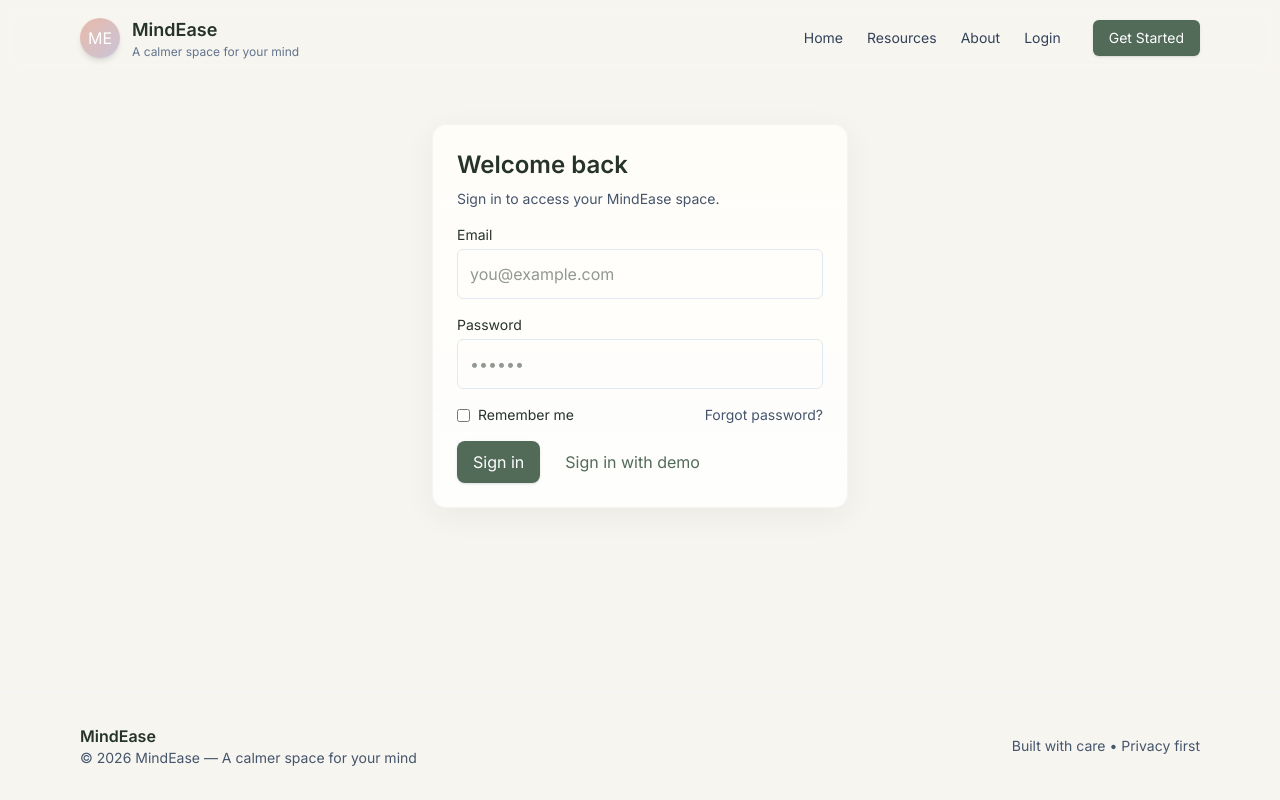
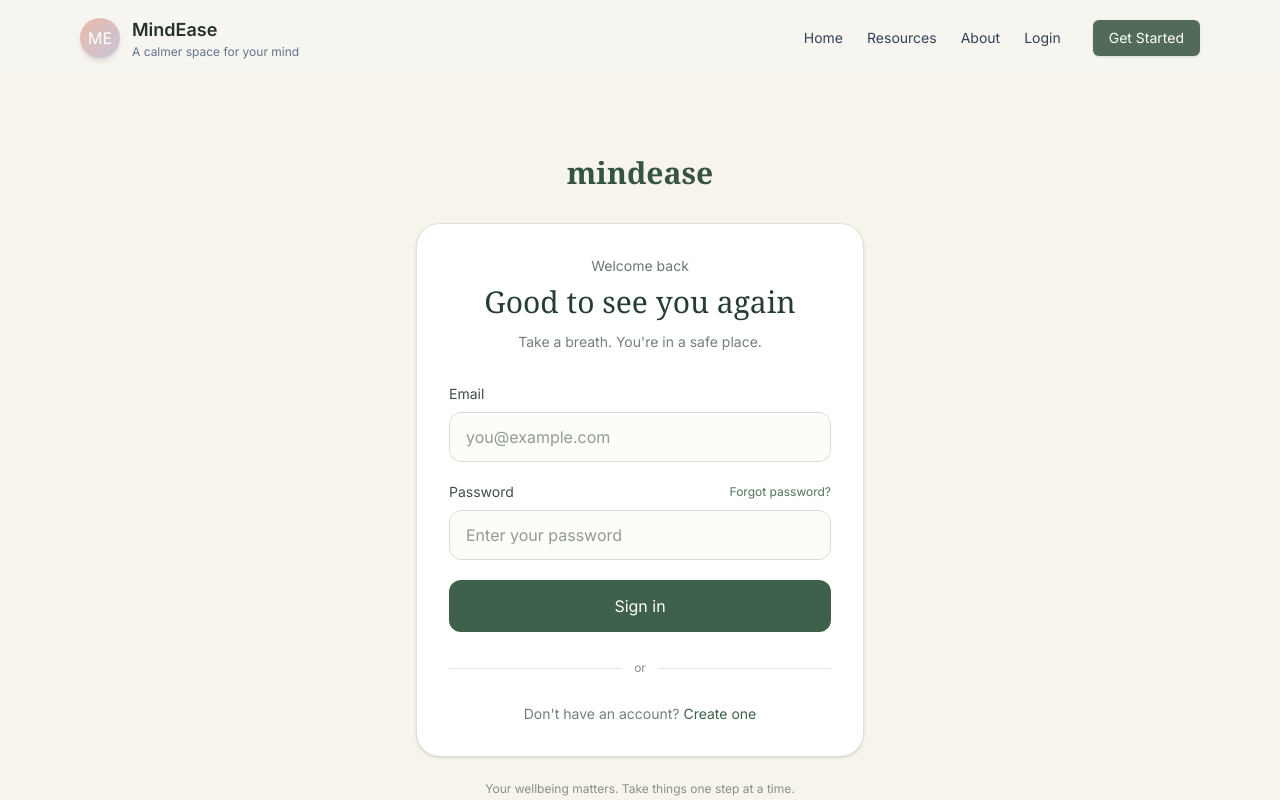
Before and after one commit to tanvisharma13/mindease, a React (Vite) app: page /login in a window 1280 px wide. Shown: the top 800 px of the page. Built offline with nearby package versions, Linux system fonts and the light colour scheme.

Commit message:
feat: add login page

```diff
--- a/src/pages/Login.jsx
+++ b/src/pages/Login.jsx
@@ -1,30 +1,163 @@
-import Button from '../components/Button'
+import { useState } from "react";
+import { Link, useNavigate } from "react-router-dom";
 
-export default function Login(){
+function Login() {
+  const navigate = useNavigate();
+
+  const [form, setForm] = useState({
+    email: "",
+    password: "",
+  });
+
+  const [error, setError] = useState("");
+
+  const handleChange = (e) => {
+    setForm({
+      ...form,
+      [e.target.name]: e.target.value,
+    });
+    setError("");
+  };
+
+  const handleSubmit = (e) => {
+    e.preventDefault();
+
+    if (!form.email || !form.password) {
+      setError("Please enter your email and password.");
+      return;
+    }
+
+    const users = JSON.parse(localStorage.getItem("mindease_users")) || [];
+
+    const user = users.find(
+      (item) =>
+        item.email.toLowerCase() === form.email.toLowerCase() &&
+        item.password === form.password
+    );
+
+    if (!user) {
+      setError("Invalid email or password.");
+      return;
+    }
+
+    localStorage.setItem("mindease_user", JSON.stringify(user));
+
+    navigate("/dashboard");
+  };
+
   return (
-    <div className="max-w-md mx-auto px-4 py-12">
-      <div className="glass-card soft-rounded p-6">
-        <h2 className="text-2xl font-semibold">Welcome back</h2>
-        <p className="text-sm text-slate-600 mt-2">Sign in to access your MindEase space.</p>
-        <form className="mt-4 space-y-4">
-          <label className="block">
-            <div className="text-sm mb-1">Email</div>
-            <input className="w-full p-3 rounded-md border border-slate-200" placeholder="you@example.com" />
-          </label>
-          <label className="block">
-            <div className="text-sm mb-1">Password</div>
-            <input type="password" className="w-full p-3 rounded-md border border-slate-200" placeholder="••••••" />
-          </label>
-          <div className="flex items-center justify-between">
-            <label className="flex items-center gap-2 text-sm"><input type="checkbox"/> Remember me</label>
-            <a href="#" className="text-sm text-slate-600">Forgot password?</a>
+    <div className="min-h-screen bg-[#F7F4EC] flex items-center justify-center px-4 py-10">
+      <div className="w-full max-w-md">
+        <Link
+          to="/"
+          className="block text-center text-3xl font-serif font-semibold text-[#365443] mb-8"
+        >
+          mindease
+        </Link>
+
+        <div className="bg-white border border-[#DCE3D9] rounded-3xl p-8 shadow-sm">
+          <div className="text-center mb-8">
+            <p className="text-sm text-[#6B7B70] mb-2">
+              Welcome back
+            </p>
+
+            <h1 className="text-3xl font-serif text-[#263D31]">
+              Good to see you again
+            </h1>
+
+            <p className="text-[#718078] mt-3 text-sm">
+              Take a breath. You&apos;re in a safe place.
+            </p>
           </div>
-          <div className="mt-4 flex gap-2">
-            <Button type="submit">Sign in</Button>
-            <Button variant="ghost">Sign in with demo</Button>
+
+          {error && (
+            <div className="mb-5 rounded-xl bg-red-50 border border-red-200 px-4 py-3 text-sm text-red-700">
+              {error}
+            </div>
+          )}
+
+          <form onSubmit={handleSubmit} className="space-y-5">
+            <div>
+              <label
+                htmlFor="email"
+                className="block text-sm font-medium text-[#3E5145] mb-2"
+              >
+                Email
+              </label>
+
+              <input
+                id="email"
+                name="email"
+                type="email"
+                value={form.email}
+                onChange={handleChange}
+                placeholder="you@example.com"
+                className="w-full rounded-xl border border-[#D7DFD5] bg-[#FCFCF9] px-4 py-3 text-[#263D31] outline-none transition focus:border-[#52745D] focus:ring-2 focus:ring-[#52745D]/10"
+              />
+            </div>
+
+            <div>
+              <div className="flex justify-between items-center mb-2">
+                <label
+                  htmlFor="password"
+                  className="text-sm font-medium text-[#3E5145]"
+                >
+                  Password
+                </label>
+
+                <button
+                  type="button"
+                  className="text-xs text-[#52745D] hover:underline"
+                  onClick={() =>
+                    alert("Password reset can be connected to your backend later.")
+                  }
+                >
+                  Forgot password?
+                </button>
+              </div>
+
+              <input
+                id="password"
+                name="password"
+                type="password"
+                value={form.password}
+                onChange={handleChange}
+                placeholder="Enter your password"
+                className="w-full rounded-xl border border-[#D7DFD5] bg-[#FCFCF9] px-4 py-3 text-[#263D31] outline-none transition focus:border-[#52745D] focus:ring-2 focus:ring-[#52745D]/10"
+              />
+            </div>
+
+            <button
+              type="submit"
+              className="w-full rounded-xl bg-[#3F604B] px-5 py-3.5 text-white font-medium transition hover:bg-[#314C3B] active:scale-[0.99]"
+            >
+              Sign in
+            </button>
+          </form>
+
+          <div className="my-7 flex items-center gap-3">
+            <div className="h-px flex-1 bg-[#E2E7E0]" />
+            <span className="text-xs text-[#879289]">or</span>
+            <div className="h-px flex-1 bg-[#E2E7E0]" />
           </div>
-        </form>
+
+          <p className="text-center text-sm text-[#718078]">
+            Don&apos;t have an account?{" "}
+            <Link
+              to="/register"
+              className="font-medium text-[#3F604B] hover:underline"
+            >
+              Create one
+            </Link>
+          </p>
+        </div>
+
+        <p className="text-center text-xs text-[#879289] mt-6">
+          Your wellbeing matters. Take things one step at a time.
+        </p>
       </div>
     </div>
-  )
+  );
 }
+
+export default Login;
```
